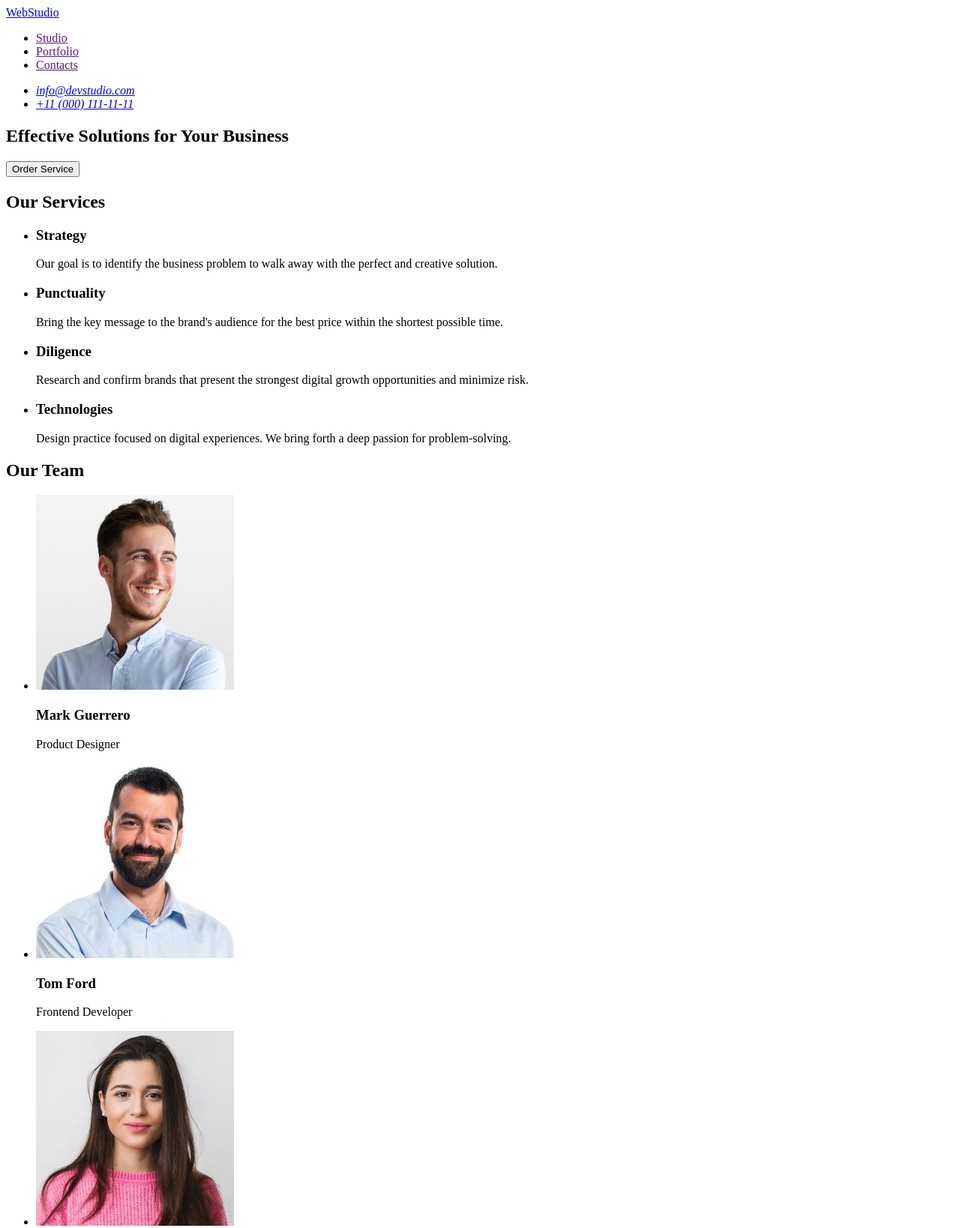
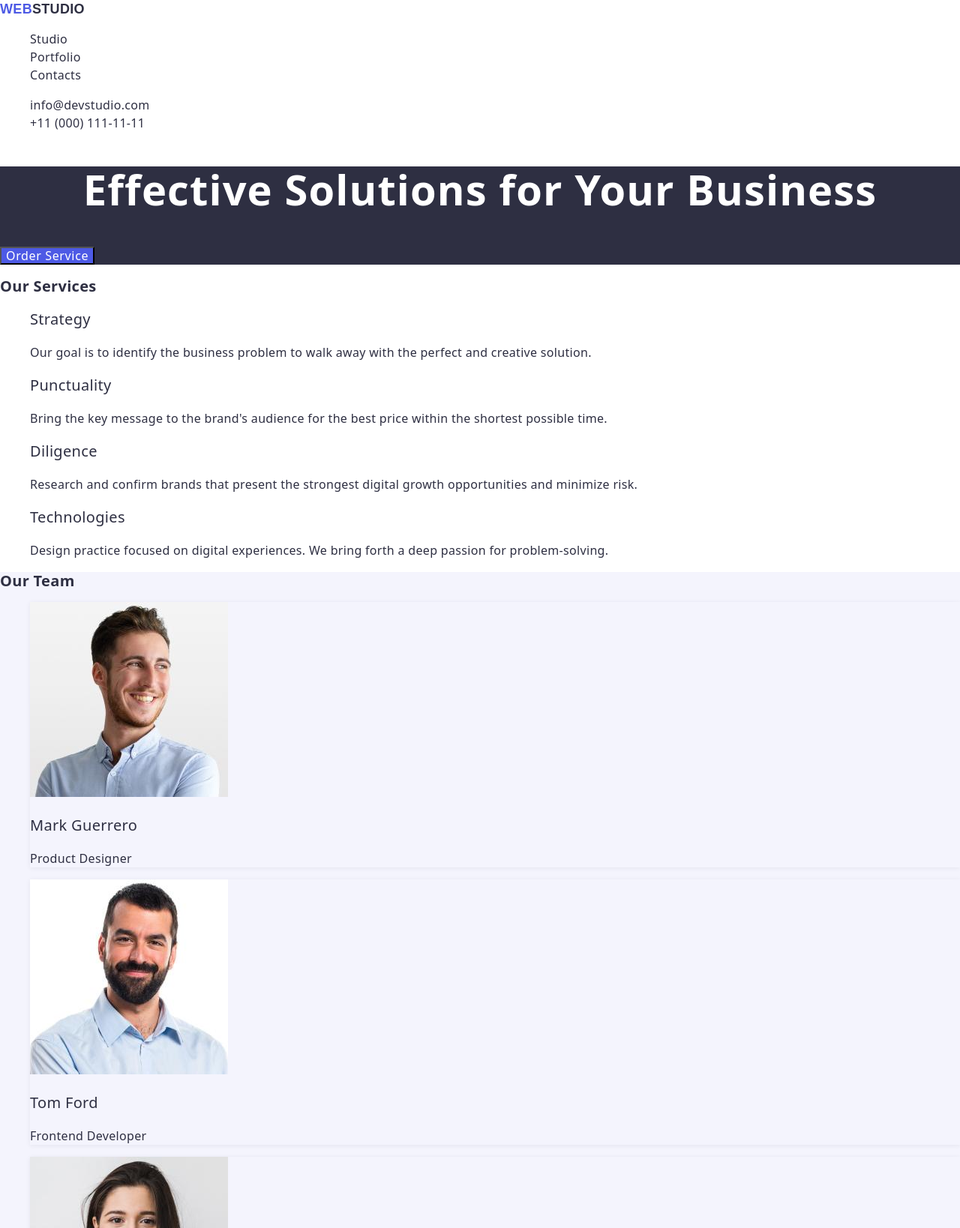
Before and after one commit to Notalama/goit-markup-hw-06, a website: page index.html in a window 1280 px wide. Shown: the top 1638 px of the page at 75% size. Drawn offline with nearby package versions, Linux system fonts and the light colour scheme.

Commit message:
base styles

```diff
--- /dev/null
+++ b/css/styles.css
@@ -0,0 +1,108 @@
+:root {
+  --primary-text-color: #2e2f42;
+  --accent-color: #4d5ae5;
+  --white-color: #ffffff;
+  --secondary-white-color: #f4f4fd;
+}
+
+body {
+  font-family: "Roboto", sans-serif;
+  letter-spacing: 0.02em;
+  background-color: var(--white-background-color);
+  color: var(--primary-text-color);
+  line-height: 24px;
+  font-weight: 400;
+  font-size: 16px;
+}
+
+.list {
+  list-style-type: none;
+}
+
+.link {
+  text-decoration: none;
+  color: var(--primary-text-color);
+}
+
+.logo {
+  font-family: "Raleway", sans-serif;
+  font-weight: 700;
+  font-size: 18px;
+  line-height: 21px;
+  color: var(--primary-text-color);
+  text-transform: uppercase;
+}
+
+.logo .accent {
+  color: var(--accent-color);
+}
+
+.nav-list {
+  font-weight: 500;
+  font-size: 16px;
+}
+
+address {
+  font-style: normal;
+}
+
+.top-section {
+  background-color: var(--primary-text-color);
+}
+
+.top-section .section-title {
+  color: var(--white-color);
+  font-size: 56px;
+  line-height: 60px;
+  letter-spacing: 0.02em;
+  text-align: center;
+}
+
+.primary-btn {
+  font-weight: 500;
+  font-size: 16px;
+  letter-spacing: 0.04em;
+  background-color: var(--accent-color);
+  color: var(--white-color);
+  cursor: pointer;
+}
+
+.services-section {
+  background-color: var(--white-color);
+}
+
+.services-section .services-title {
+  display: hidden;
+}
+
+.section-title {
+  font-size: 20px;
+}
+
+.list-title {
+  font-size: 20px;
+  font-weight: 500;
+}
+
+.list-text {
+  font-size: 16px;
+}
+
+.team-section {
+  background-color: var(--secondary-white-color);
+}
+
+.team-section .team-card {
+  box-shadow: 0px 2px 1px 0px rgba(46, 47, 66, 0.08);
+  box-shadow: 0px 1px 1px 0px rgba(46, 47, 66, 0.16);
+  box-shadow: 0px 1px 6px 0px rgba(46, 47, 66, 0.08);
+}
+
+.footer {
+  background-color: var(--primary-text-color);
+  color: var(--white-color);
+}
+
+.footer .logo {
+  color: var(--secondary-white-color);
+}
--- a/index.html
+++ b/index.html
@@ -5,80 +5,120 @@
   <meta charset="UTF-8">
   <meta name="viewport" content="width=device-width, initial-scale=1.0">
   <title>Document</title>
+  <link rel="stylesheet" href="./css/styles.css" />
+  <link rel="stylesheet" href="https://cdnjs.cloudflare.com/ajax/libs/modern-normalize/3.0.1/modern-normalize.min.css" integrity="sha512-q6WgHqiHlKyOqslT/lgBgodhd03Wp4BEqKeW6nNtlOY4quzyG3VoQKFrieaCeSnuVseNKRGpGeDU3qPmabCANg==" crossorigin="anonymous" referrerpolicy="no-referrer" />
+  <link rel="preconnect" href="https://fonts.googleapis.com">
+  <link rel="preconnect" href="https://fonts.gstatic.com" crossorigin>
+  <link href="https://fonts.googleapis.com/css2?family=Roboto:wght@400;500;700&display=swap" rel="stylesheet">
 </head>
 
 <body>
   <header>
 
     <nav>
-      <a href="./index.html">WebStudio</a>
-      <ul>
-        <li><a href="">Studio</a></li>
-        <li><a href="">Portfolio</a></li>
-        <li><a href="">Contacts</a></li>
+      <a class="logo link" href="./index.html"><span class="accent">Web</span>Studio</a>
+      <ul class="list nav-list">
+        <li><a href="#studio" class="link">Studio</a></li>
+        <li><a href="#portfolio" class="link">Portfolio</a></li>
+        <li><a href="#contacts" class="link">Contacts</a></li>
       </ul>
     </nav>
     <address>
-      <ul>
-        <li><a href="mailto:info@devstudio.com">info@devstudio.com</a></li>
-        <li><a href="tel:+110001111111">+11 (000) 111-11-11</a></li>
+      <ul class="list contacts-list">
+        <li class="concacts-list-item"><a class="link" href="mailto:info@devstudio.com">info@devstudio.com</a></li>
+        <li class="concacts-list-item"><a class="link" href="tel:+110001111111">+11 (000) 111-11-11</a></li>
       </ul>
     </address>
   </header>
   <main>
-    <section>
-      <h1>Effective Solutions for Your Business</h1>
-      <button type="button">Order Service</button>
+    <section class="top-section">
+      <h1 class="section-title">Effective Solutions for Your Business</h1>
+      <button type="button" class="primary-btn">Order Service</button>
     </section>
-    <section>
-      <h2>Our Services</h2>
-      <ul>
+    <section class="services-section">
+      <h2 class="section-title">Our Services</h2>
+      <ul class="list">
         <li>
-          <h3>Strategy</h3>
-          <p>Our goal is to identify the business problem to walk away with the perfect and creative solution.</p>
+          <h3 class="list-title">Strategy</h3>
+          <p class="services-list-description">Our goal is to identify the business problem to walk away with the perfect and creative solution.</p>
         </li>
         <li>
-          <h3>Punctuality</h3>
-          <p>Bring the key message to the brand's audience for the best price within the shortest possible time.</p>
+          <h3 class="list-title">Punctuality</h3>
+          <p class="services-list-description">Bring the key message to the brand's audience for the best price within the shortest possible time.</p>
         </li>
         <li>
-          <h3>Diligence</h3>
-          <p>Research and confirm brands that present the strongest digital growth opportunities and minimize risk.</p>
+          <h3 class="list-title">Diligence</h3>
+          <p class="services-list-description">Research and confirm brands that present the strongest digital growth opportunities and minimize risk.</p>
         </li>
         <li>
-          <h3>Technologies</h3>
-          <p>Design practice focused on digital experiences. We bring forth a deep passion for problem-solving.</p>
+          <h3 class="list-title">Technologies</h3>
+          <p class="services-list-description">Design practice focused on digital experiences. We bring forth a deep passion for problem-solving.</p>
         </li>
       </ul>
     </section>
-    <section>
-      <h2>Our Team</h2>
-      <ul>
-        <li>
+    <section class="team-section">
+      <h2 class="section-title">Our Team</h2>
+      <ul class="list">
+        <li class="team-card">
           <img src="./images/mark.jpg" alt="Product Designer" width="264">
-          <h3>Mark Guerrero</h3>
-          <p>Product Designer</p>
+          <h3 class="list-title">Mark Guerrero</h3>
+          <p class="team-desctiption">Product Designer</p>
         </li>
-        <li>
+        <li class="team-card">
           <img src="./images/tom.jpg" alt="Frontend Developer" width="264">
-          <h3>Tom Ford</h3>
-          <p>Frontend Developer</p>
+          <h3 class="list-title">Tom Ford</h3>
+          <p class="team-desctiption">Frontend Developer</p>
         </li>
-        <li>
+        <li class="team-card">
           <img src="./images/camila.jpg" alt="Marketing" width="264">
-          <h3>Camila Garcia</h3>
-          <p>Marketing</p>
+          <h3 class="list-title">Camila Garcia</h3>
+          <p class="team-desctiption">Marketing</p>
         </li>
-        <li>
+        <li class="team-card">
           <img src="./images/daniel.jpg" alt="UI Designer" width="264">
-          <h3>Daniel Wilson</h3>
-          <p>UI Designer</p>
+          <h3 class="list-title">Daniel Wilson</h3>
+          <p class="team-desctiption">UI Designer</p>
+        </li>
+      </ul>
+    </section>
+    <section class="portfolio">
+      <h2 class="section-title">Our Portfolio</h2>
+      <ul class="list tile-list">
+        <li class="tile">
+          <img src="./images/portfolio1.jpg" alt="portfolio 1 image" class="image" width="360" height="300">
+          <h3 class="list-title">Banking App</h3>
+          <p class="description">App</p>
+        </li>
+        <li class="tile">
+          <img src="./images/portfolio2.jpg" alt="portfolio 2 image" class="image" width="360" height="300">
+          <h3 class="list-title">Cashless Payment</h3>
+          <p class="description">Marketing</p>
+        </li>
+        <li class="tile">
+          <img src="./images/portfolio3.jpg" alt="portfolio 3 image" class="image" width="360" height="300">
+          <h3 class="list-title">Meditation App</h3>
+          <p class="description">App</p>
+        </li>
+        <li class="tile">
+          <img src="./images/portfolio4.jpg" alt="portfolio 4 image" class="image" width="360" height="300">
+          <h3 class="list-title">Meditation App</h3>
+          <p class="description">Marketing</p>
+        </li>
+        <li class="tile">
+          <img src="./images/portfolio5.jpg" alt="portfolio 5 image" class="image" width="360" height="300">
+          <h3 class="list-title">Screen Illustrations</h3>
+          <p class="description">Design</p>
+        </li>
+        <li class="tile">
+          <img src="./images/portfolio6.jpg" alt="portfolio 6 image" class="image" width="360" height="300">
+          <h3 class="list-title">Online Courses</h3>
+          <p class="description">Marketing</p>
         </li>
       </ul>
     </section>
   </main>
-  <footer>
-    <a href="./index.html">WebStudio</a>
+  <footer class="footer">
+    <a class="logo link" href="./index.html"><span class="accent">Web</span>Studio</a>
     <p>Increase the flow of customers and sales for your business with digital marketing & growth solutions.</p>
   </footer>
 </body>
--- a/package.json
+++ b/package.json
@@ -2,7 +2,8 @@
   "devDependencies": {
     "husky": "^9.1.6",
     "lint-staged": "^15.2.10",
-    "prettier": "^3.3.3"
+    "prettier": "^3.3.3",
+    "vite": "^5.4.10"
   },
   "scripts": {
     "prepare": "husky install"
```
Also changed, not shown: images/portfolio1.jpg (added), images/portfolio2.jpg (added), images/portfolio3.jpg (added), images/portfolio4.jpg (added), images/portfolio5.jpg (added), images/portfolio6.jpg (added), 1 other file.
